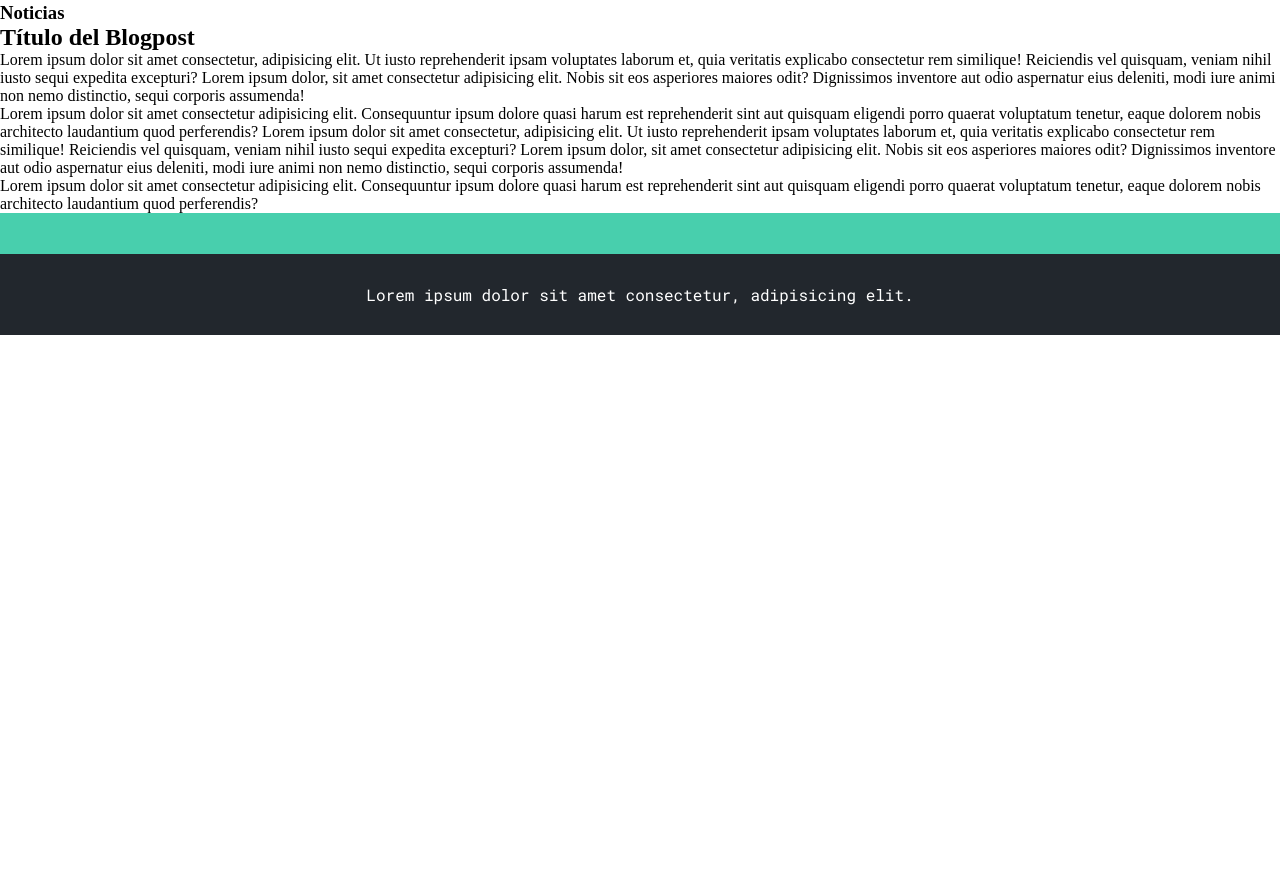
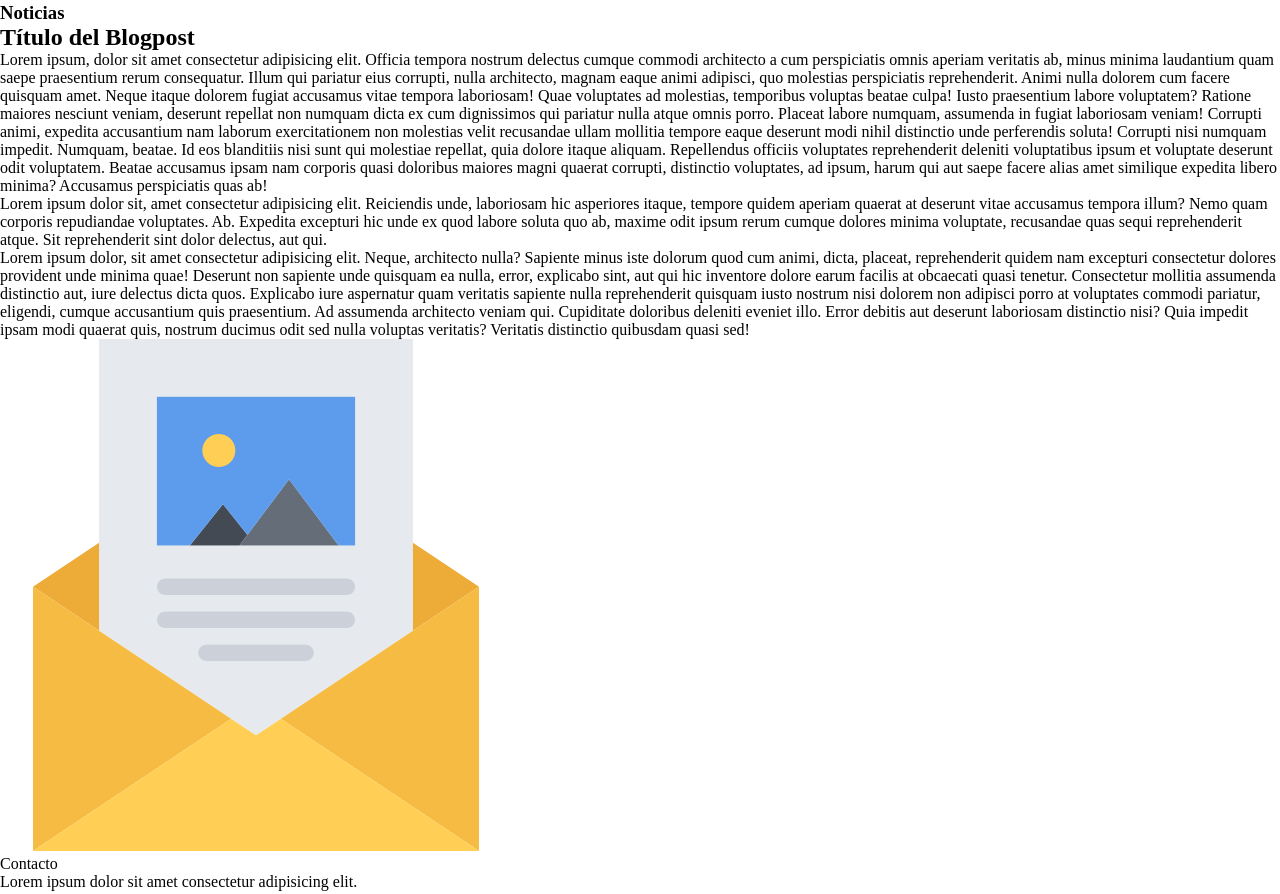
Before and after one commit to raulsr92/Curso-Maquetacion-CSS, a plain HTML site: page Proyecto/input.html in a window 1280 px wide. Shown: the part 1102-1996 px from the top of the page. Before the commit the page ends 1437 px from the top, so only its background shows below. Drawn offline with Linux system fonts and the light colour scheme.

Commit message:
Maquetación-clase 20

```diff
--- a/Proyecto/css/main.css
+++ b/Proyecto/css/main.css
@@ -277,6 +277,11 @@ footer{
 
 /* Clase 20: Crear la pantalla de blog */
 
+.blog--main{
+    width: 100%;
+    height: auto;
+}
+
 .blog--main__img img{
     width: 100%;
 }
--- a/Proyecto/input.html
+++ b/Proyecto/input.html
@@ -43,18 +43,43 @@
 
         <section class="blog--main__entry">
           <h3>Noticias</h3>
-          <h2>Título del Blogpost</h2>
-          <p> Lorem ipsum dolor sit amet consectetur, adipisicing elit. Ut iusto reprehenderit ipsam voluptates laborum et, quia veritatis explicabo consectetur rem similique! Reiciendis vel quisquam, veniam nihil iusto sequi expedita excepturi?
-          Lorem ipsum dolor, sit amet consectetur adipisicing elit. Nobis sit eos asperiores maiores odit? Dignissimos inventore aut odio aspernatur eius deleniti, modi iure animi non nemo distinctio, sequi corporis assumenda! </p>
-          <p>Lorem ipsum dolor sit amet consectetur adipisicing elit. Consequuntur ipsum dolore quasi harum est reprehenderit sint aut quisquam eligendi porro quaerat voluptatum tenetur, eaque dolorem nobis architecto laudantium quod perferendis?
-            Lorem ipsum dolor sit amet consectetur, adipisicing elit. Ut iusto reprehenderit ipsam voluptates laborum et, quia veritatis explicabo consectetur rem similique! Reiciendis vel quisquam, veniam nihil iusto sequi expedita excepturi?
-            Lorem ipsum dolor, sit amet consectetur adipisicing elit. Nobis sit eos asperiores maiores odit? Dignissimos inventore aut odio aspernatur eius deleniti, modi iure animi non nemo distinctio, sequi corporis assumenda!</p>
-          <p>Lorem ipsum dolor sit amet consectetur adipisicing elit. Consequuntur ipsum dolore quasi harum est reprehenderit sint aut quisquam eligendi porro quaerat voluptatum tenetur, eaque dolorem nobis architecto laudantium quod perferendis?</p>
 
+          <article>
+            <h2>Título del Blogpost</h2>
+            <p>Lorem ipsum, dolor sit amet consectetur adipisicing elit. Officia tempora nostrum delectus cumque commodi architecto a cum perspiciatis omnis aperiam veritatis ab, minus minima laudantium quam saepe praesentium rerum consequatur.
+            Illum qui pariatur eius corrupti, nulla architecto, magnam eaque animi adipisci, quo molestias perspiciatis reprehenderit. Animi nulla dolorem cum facere quisquam amet. Neque itaque dolorem fugiat accusamus vitae tempora laboriosam!
+            Quae voluptates ad molestias, temporibus voluptas beatae culpa! Iusto praesentium labore voluptatem? Ratione maiores nesciunt veniam, deserunt repellat non numquam dicta ex cum dignissimos qui pariatur nulla atque omnis porro.
+            Placeat labore numquam, assumenda in fugiat laboriosam veniam! Corrupti animi, expedita accusantium nam laborum exercitationem non molestias velit recusandae ullam mollitia tempore eaque deserunt modi nihil distinctio unde perferendis soluta!
+            Corrupti nisi numquam impedit. Numquam, beatae. Id eos blanditiis nisi sunt qui molestiae repellat, quia dolore itaque aliquam. Repellendus officiis voluptates reprehenderit deleniti voluptatibus ipsum et voluptate deserunt odit voluptatem.
+            Beatae accusamus ipsam nam corporis quasi doloribus maiores magni quaerat corrupti, distinctio voluptates, ad ipsum, harum qui aut saepe facere alias amet similique expedita libero minima? Accusamus perspiciatis quas ab!</p>
+            <p>Lorem ipsum dolor sit, amet consectetur adipisicing elit. Reiciendis unde, laboriosam hic asperiores itaque, tempore quidem aperiam quaerat at deserunt vitae accusamus tempora illum? Nemo quam corporis repudiandae voluptates. Ab.
+            Expedita excepturi hic unde ex quod labore soluta quo ab, maxime odit ipsum rerum cumque dolores minima voluptate, recusandae quas sequi reprehenderit atque. Sit reprehenderit sint dolor delectus, aut qui.</p>
+            <p>Lorem ipsum dolor, sit amet consectetur adipisicing elit. Neque, architecto nulla? Sapiente minus iste dolorum quod cum animi, dicta, placeat, reprehenderit quidem nam excepturi consectetur dolores provident unde minima quae!
+            Deserunt non sapiente unde quisquam ea nulla, error, explicabo sint, aut qui hic inventore dolore earum facilis at obcaecati quasi tenetur. Consectetur mollitia assumenda distinctio aut, iure delectus dicta quos.
+            Explicabo iure aspernatur quam veritatis sapiente nulla reprehenderit quisquam iusto nostrum nisi dolorem non adipisci porro at voluptates commodi pariatur, eligendi, cumque accusantium quis praesentium. Ad assumenda architecto veniam qui.
+            Cupiditate doloribus deleniti eveniet illo. Error debitis aut deserunt laboriosam distinctio nisi? Quia impedit ipsam modi quaerat quis, nostrum ducimus odit sed nulla voluptas veritatis? Veritatis distinctio quibusdam quasi sed!</p>
+          </article>
 
         </section>
 
         <section class="blog--main__contact">
+
+          <div>
+            <img src="./assets/news.png" alt="">
+            <div class="contact-left">
+              <a href="">Contacto</a>
+              <p>Lorem ipsum dolor sit amet consectetur adipisicing elit.</p>
+
+            </div>
+          </div>
+
+          <div>
+            <img src="./assets/like.png" alt="">
+            <div class="contact-right">
+              <a href="">Escribe</a>
+              <p>Lorem ipsum dolor sit amet consectetur adipisicing elit.</p>
+            </div>
+          </div>
 
         </section>
       </main>
```
